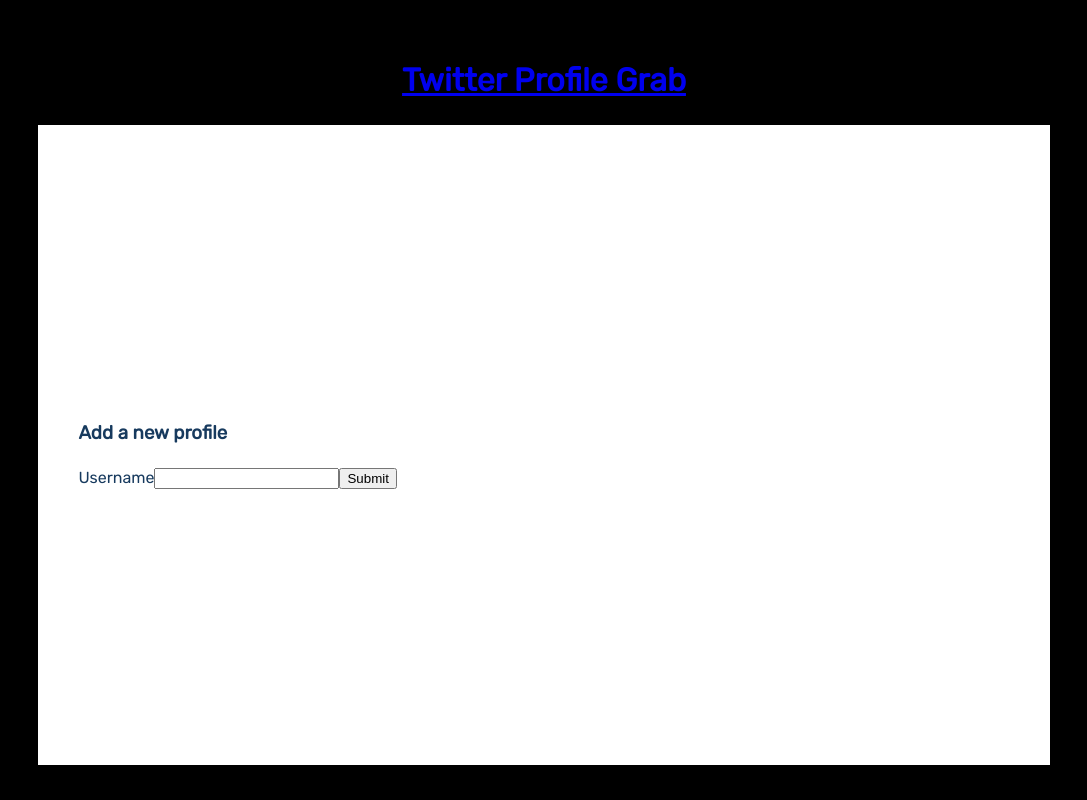
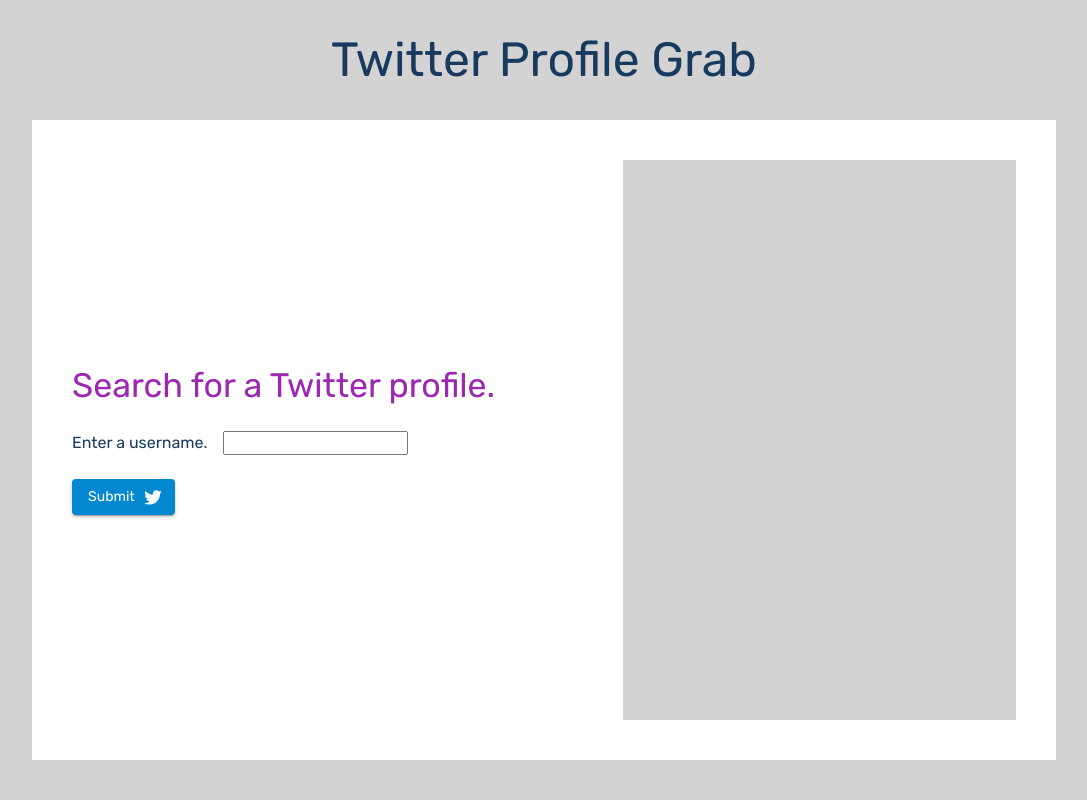
Before and after one commit to maryamkhan14/twitter-profile-grab, a React (Create React App) app in the folder root/frontend/: page / in a window 1280 px wide. Shown: the whole page, without its empty margins (96-1183 px from the left). Built offline with nearby package versions, Linux system fonts and the light colour scheme; no server answers.

Commit message:
Created layout for Home component with MUI Grid, styled ProfileForm's text and buttons

```diff
--- a/root/frontend/src/App.js
+++ b/root/frontend/src/App.js
@@ -7,18 +7,10 @@
 function App() {
   return (
     <BrowserRouter>
-      <Navbar />
-      <Box
-        width="80%"
-        height="80vh"
-        className="App"
-        display="flex"
-        flexDirection="column"
-        justifySelf="center"
-        justifyContent="center"
-        p={5}
-        sx={{ backgroundColor: "primary.main" }}
-      >
+      <Box>
+        <Navbar />
+      </Box>
+      <Box display="flex" flex="1 1 auto" p={4}>
         <div className="pages">
           <Routes>
             <Route path="/" element={<Home />} />
--- a/root/frontend/src/components/Navbar.js
+++ b/root/frontend/src/components/Navbar.js
@@ -1,12 +1,12 @@
-import { Link } from "react-router-dom";
+import { Box, Typography } from "@mui/material";
 const Navbar = () => {
   return (
     <header>
-      <div className="container">
-        <Link to="/">
-          <h1>Twitter Profile Grab</h1>
-        </Link>
-      </div>
+      <Box className="navbarBox">
+        <Typography variant="h3" pt={3}>
+          Twitter Profile Grab
+        </Typography>
+      </Box>
     </header>
   );
 };
--- a/root/frontend/src/components/ProfileDetails.js
+++ b/root/frontend/src/components/ProfileDetails.js
@@ -1,13 +1,13 @@
 import React from "react";
-
+import { Box } from "@mui/material";
 const ProfileDetails = ({ profile }) => {
   return (
-    <div className="profile-details">
+    <Box className="profile-details">
       <img src={profile.profile_image_url} alt="Profile" />
       <p>Username: {profile.username}</p>
       <p>Name: {profile.name}</p>
       <p>ID: {profile.id}</p>
-    </div>
+    </Box>
   );
 };
 
--- a/root/frontend/src/components/ProfileForm.js
+++ b/root/frontend/src/components/ProfileForm.js
@@ -1,29 +1,39 @@
 import React from "react";
+import {
+  Box,
+  Alert,
+  Button,
+  Typography,
+  CircularProgress,
+} from "@mui/material";
+import TwitterIcon from "@mui/icons-material/Twitter";
 import { useState, useEffect } from "react";
 
-const ProfileForm = ({ handleProfileChange, switchLoading }) => {
+const ProfileForm = ({ handleProfileChange }) => {
   const [username, setUsername] = useState("");
   const [error, setError] = useState(null);
+  const [loading, setLoading] = useState(false);
+
   const searchForUser = async (user) => {
     const twitterSearchResult = await fetch(`/search/${user}`);
     let twitterSearchResultJSON = await twitterSearchResult.json();
 
     if (!twitterSearchResult.ok) {
       setError(twitterSearchResultJSON.error);
-      switchLoading(false);
+      setLoading(false);
     }
 
     if (twitterSearchResult.ok) {
       handleProfileChange(twitterSearchResultJSON.profile);
       setUsername("");
       setError(null);
-      switchLoading(false);
+      setLoading(false);
     }
   };
 
   const handleSubmit = async (e) => {
     e.preventDefault();
-    switchLoading(true);
+    setLoading(true);
     await searchForUser(username);
   };
 
@@ -32,10 +42,21 @@
   }, []);
 
   return (
-    <form className="addProfile" onSubmit={handleSubmit}>
-      <h3>Add a new profile</h3>
+    <Box
+      component="form"
+      className="searchProfile"
+      onSubmit={handleSubmit}
+      display="flex"
+      flexDirection="column"
+      justifyContent="center"
+      gap={3}
+    >
+      <Typography variant="h4" color="secondary">
+        Search for a Twitter profile.
+      </Typography>
 
-      <label>Username</label>
+      <Box className="usernameInput" display="flex" gap={2}>
+        <label>Enter a username.</label>
         {/* the reason there is a value prop is so that later on, if the username textbox's value is modified from elsewhere e.g. using a clear button, then the state should update too*/}
         <input
           type="text"
@@ -43,10 +64,30 @@
           value={username}
           required="required"
         />
+      </Box>
 
-      <button type="submit"> Submit </button>
-      {error && <label>{error}</label>}
-    </form>
+      <Box className="usernameSubmit" display="flex" gap={2}>
+        <Button
+          type="submit"
+          variant="contained"
+          color="info"
+          style={{ textTransform: "none" }}
+          endIcon={<TwitterIcon />}
+        >
+          {" "}
+          Submit{" "}
+        </Button>
+
+        {loading && (
+          <CircularProgress
+            color="secondary"
+            size="25px"
+            style={{ alignSelf: "center" }}
+          />
+        )}
+        {error && <Alert severity="error">{error}</Alert>}
+      </Box>
+    </Box>
   );
 };
 
--- a/root/frontend/src/index.js
+++ b/root/frontend/src/index.js
@@ -12,7 +12,7 @@
       display="flex"
       flex="1 0 1"
       flexDirection="column"
-      justifyContent="center"
+      justifyContent="space-around"
       alignItems="center"
       padding={1}
       sx={{
--- a/root/frontend/src/pages/Home.js
+++ b/root/frontend/src/pages/Home.js
@@ -1,4 +1,4 @@
-import { CircularProgress } from "@mui/material";
+import { Grid } from "@mui/material";
 import { useState } from "react";
 // components
 import ProfileDetails from "../components/ProfileDetails";
@@ -6,25 +6,43 @@
 
 const Home = () => {
   const [profile, setProfile] = useState(null);
-  const [loading, setLoading] = useState(false);
 
   const handleProfileChange = (profile) => {
     setProfile(profile);
   };
-  const switchLoading = (loading) => {
-    setLoading(loading);
-  };
   return (
-    <div className="home">
-      <ProfileForm
-        handleProfileChange={handleProfileChange}
-        switchLoading={switchLoading}
-      />
-      {loading && <CircularProgress color="secondary" />}
-      <div className="profiles">
+    <Grid
+      container
+      className="home"
+      width="80vw"
+      height="100%"
+      display="flex"
+      flexDirection="row"
+      justifySelf="center"
+      justifyContent="space-between"
+      p={5}
+      sx={{ backgroundColor: "primary.main" }}
+    >
+      <Grid
+        item
+        xs="auto"
+        className="profileForm"
+        display="flex"
+        justifyContent="center"
+      >
+        <ProfileForm handleProfileChange={handleProfileChange} />
+      </Grid>
+
+      <Grid
+        item
+        xs="5"
+        className="profileDetails"
+        display="flex"
+        sx={{ backgroundColor: "primary.alt" }}
+      >
         {profile && <ProfileDetails profile={profile} />}
-      </div>
-    </div>
+      </Grid>
+    </Grid>
   );
 };
 
--- a/root/frontend/src/styling/themes.js
+++ b/root/frontend/src/styling/themes.js
@@ -3,10 +3,11 @@
   stretch: { height: "100%" },
   palette: {
     background: {
-      default: "#000",
+      default: "#D3D3D3",
     },
     primary: {
       main: "#fff",
+      alt: "#D3D3D3",
     },
     text: {
       primary: "#173A5E",
--- a/root/package.json
+++ b/root/package.json
@@ -10,5 +10,8 @@
   "license": "ISC",
   "devDependencies": {
     "concurrently": "^7.6.0"
+  },
+  "dependencies": {
+    "@mui/icons-material": "^5.11.0"
   }
 }
```
Also changed, not shown: 1 other file (tests, documents, lock files or other folders). Lines whose indentation alone changed are shown as unchanged.
